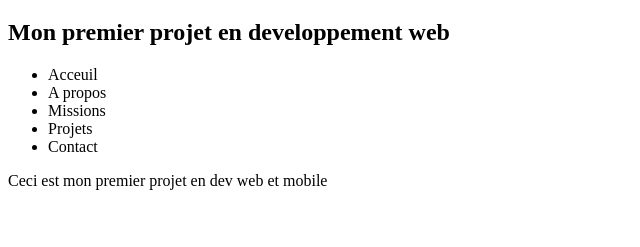
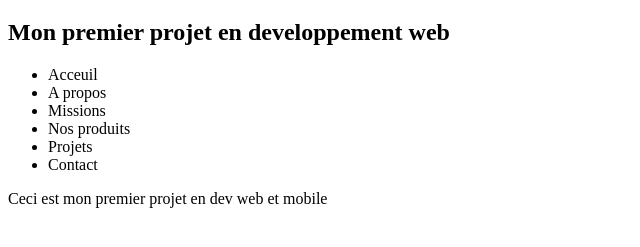
Before and after one commit to ditdevops1/testproject, a plain HTML site: page index.html in a window 1280 px wide. Shown: the part 61-308 px from the top of the page, without its empty margins (0-640 px from the left). Drawn offline with Linux system fonts and the light colour scheme.

Commit message:
menu Nos produits added

```diff
--- a/index.html
+++ b/index.html
@@ -18,6 +18,7 @@
         <li>Acceuil</li>
         <li>A propos</li>
         <li>Missions</li>
+        <li>Nos produits</li>
         <li>Projets</li>
         <li>Contact</li>
     </ul>
```
